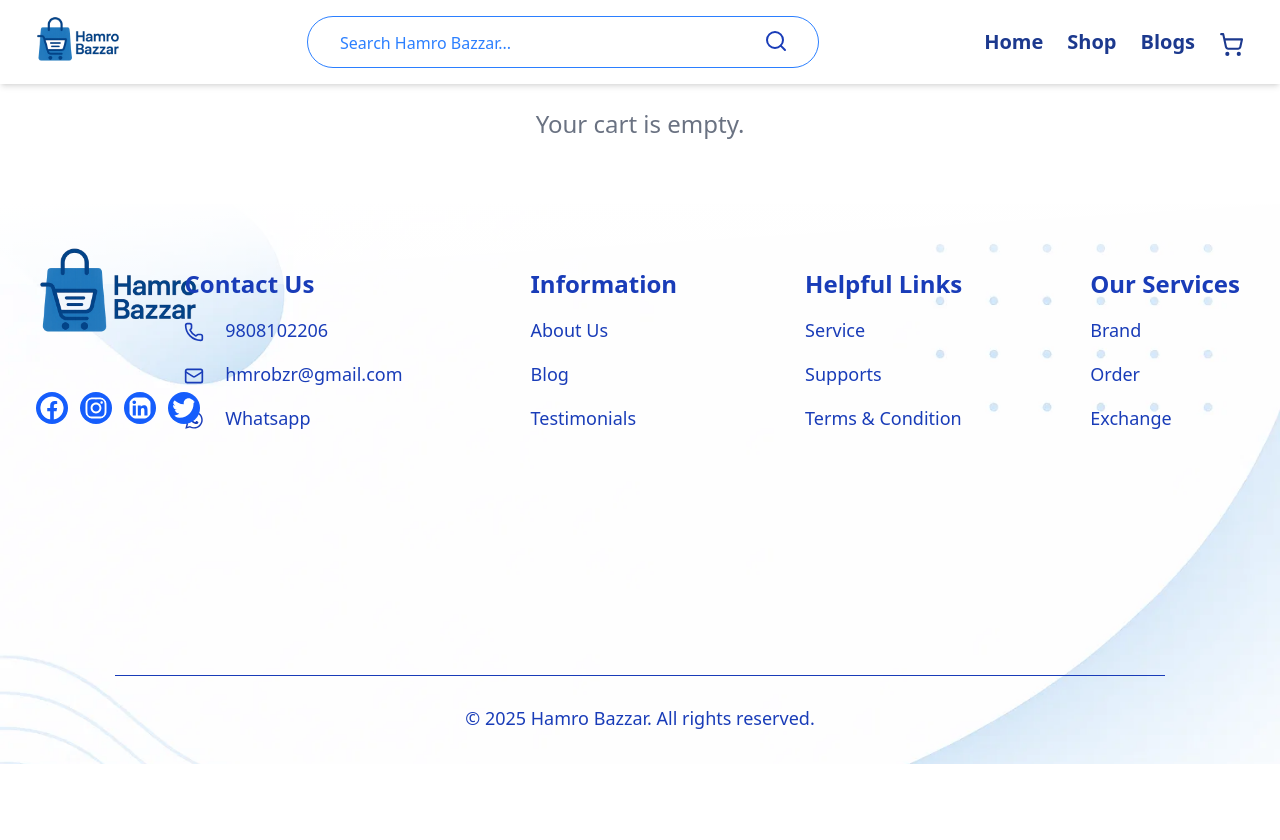
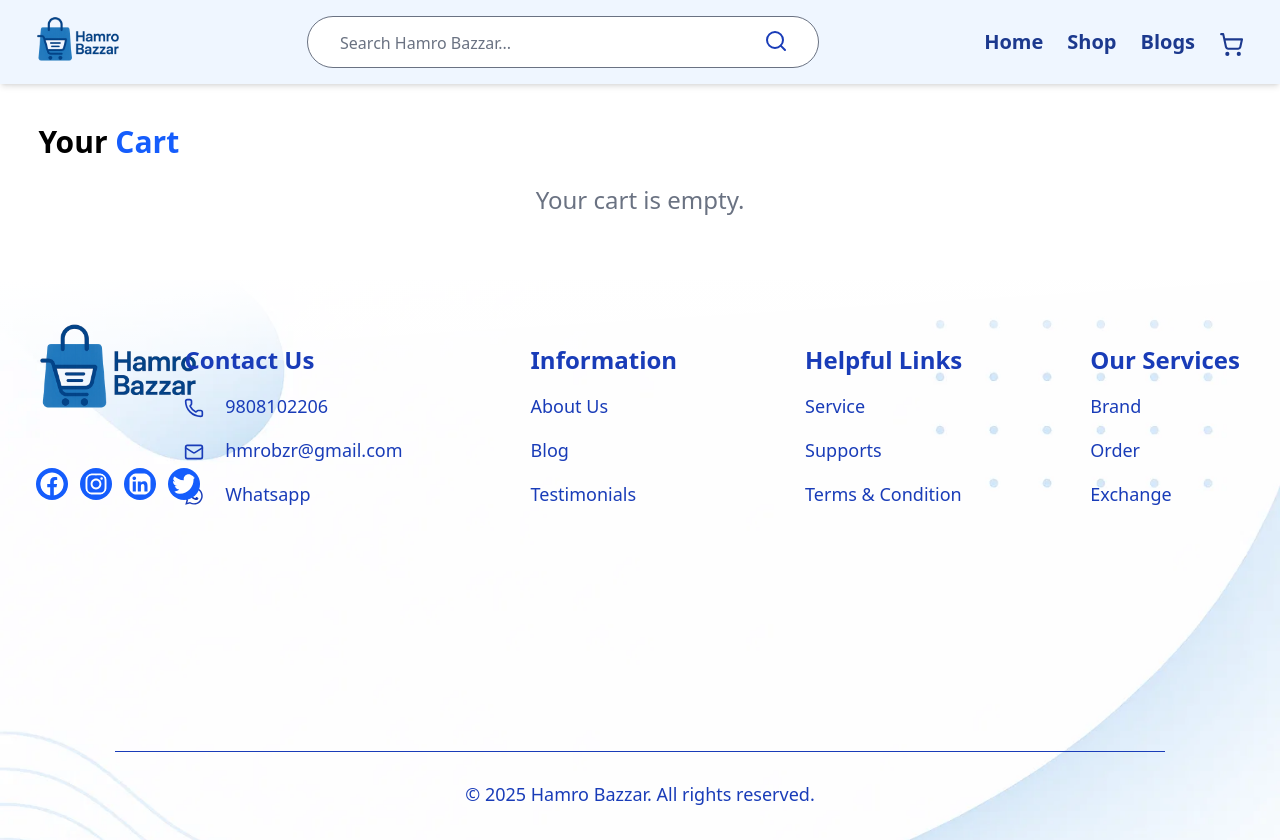
Before and after one commit to BibasYonghang/hamro-bazzar-frontend, a React (Vite) app: page /cart in a window 1280 px wide. Before the commit the page ends 800 px from the top, so only its background shows below. Built offline with nearby package versions, Linux system fonts and the light colour scheme.

Commit message:
fix add to cart feature

```diff
--- a/src/App.jsx
+++ b/src/App.jsx
@@ -1,5 +1,4 @@
-// App.jsx
-import React from "react";
+import React, { useState } from "react";
 import { Routes, Route } from "react-router-dom";
 import Navbar from "./components/Navbar";
 import Footer from "./components/Footer";
@@ -8,28 +7,36 @@
 import ProductDetail from "./pages/ProductDetail";
 import CartPage from "./pages/CartPage";
 import CheckoutPage from "./pages/CheckoutPage";
-import NotFound from "./pages/NotFound";
 import Cart from "./pages/Cart";
 import Blog from "./pages/Blog";
 import BlogDetail from "./pages/BlogDetail";
 import OfferProduct from "./pages/OfferProduct";
+import NotFound from "./pages/NotFound";
 
 function App() {
+  // 1. Create cart state
+  const [cart, setCart] = useState([]);
+
+  // 2. Function to handle adding products to the cart
+  const handleAddToCart = (product) => {
+    setCart((prevCart) => [...prevCart, product]);
+    console.log("Cart after adding:", [...cart, product]);
+  };
+
   return (
     <div className="flex flex-col">
-      <Navbar />
-      <main className="">
+      <Navbar cartCount={cart.length} /> {/* Optional: pass cart count to navbar */}
+      <main>
         <Routes>
-          <Route path="/" element={<Home />} />
-          <Route path="/shop" element={<Shop />} />
+          <Route path="/" element={<Home onAddToCart={handleAddToCart} />} />
+          <Route path="/shop" element={<Shop onAddToCart={handleAddToCart} />} />
           <Route path="/offer-product" element={<OfferProduct />} />
-          <Route path="/product/:id" element={<ProductDetail />} />
-          <Route path="/cart" element={<Cart />} />
-          <Route path="/cart" element={<CartPage />} />
+          <Route path="/product/:id" element={<ProductDetail onAddToCart={handleAddToCart} />} />
+          <Route path="/cart" element={<CartPage cart={cart} />} />  {/* Only one cart route */}
           <Route path="/checkout" element={<CheckoutPage />} />
-          <Route path="*" element={<NotFound />} />
           <Route path="/blog" element={<Blog />} />
           <Route path="/blog/:slug" element={<BlogDetail />} />
+          <Route path="*" element={<NotFound />} />
         </Routes>
       </main>
       <Footer />
--- a/src/components/Navbar.jsx
+++ b/src/components/Navbar.jsx
@@ -12,13 +12,13 @@
   ]
 
   return (
-    <nav className="sticky top-0 z-50 w-full bg-white shadow-md flex justify-between items-center pr-5
+    <nav className="sticky top-0 z-50 w-full bg-blue-50 shadow-md flex justify-between items-center pr-5
     lg:pl-4 sm:pl-2
     lg:pr-9 sm:pr-6
    ">
       <Link to="/" className="text-2xl font-bold text-blue-600"><img src="/hamro-bazzar-logo.png" alt="" className="h-21" /></Link>
-      <div className="w-[40vw] h-13 border border-blue-500 outline-blue-600 rounded-full">
-        <input type="text" placeholder="Search Hamro Bazzar..." className="w-[35vw] h-13 outline-none placeholder:text-blue-500
+      <div className="w-[40vw] h-13 bg-white border border-gray-500 outline-gray-600 rounded-full">
+        <input type="text" placeholder="Search Hamro Bazzar..." className="w-[35vw] h-13 outline-none  placeholder:text-gray-500
         lg:pl-8 sm:pl-5 pl-3
         " />
         <Search className="inline mb-2  hover:cursor-pointer text-blue-800 hover:text-blue-500
--- a/src/components/ProductCard.jsx
+++ b/src/components/ProductCard.jsx
@@ -1,39 +1,30 @@
-import React from 'react'
-import { Link } from 'react-router-dom'
+import React from 'react';
+import { Link, useNavigate } from 'react-router-dom';
 
 export default function ProductCard({ product, onAddToCart }) {
+  const navigate = useNavigate();
+
+  const addToCart = () => {
+    onAddToCart(product); // add product to cart
+    navigate("/cart");    // redirect to cart page
+  };
+
   return (
-    <div className="bg-white shadow-2xl hover:shadow-lg flex flex-col mt-2
-  w-full sm:w-[40vw] md:w-full
-  sm:p-4 p-2
-  ">
+    <div className="bg-white shadow-2xl hover:shadow-lg flex flex-col mt-2 w-full sm:w-[40vw] md:w-full sm:p-4 p-2">
       <Link to={`/product/${product.id}`}>
-        <div className='w-full overflow-hidden
-        h-28 sm:h-44 md:h-55'>
+        <div className='w-full overflow-hidden h-28 sm:h-44 md:h-55'>
           <img src={product.image} alt={product.name} className="w-full h-full object-cover mb-4 hover:scale-105 duration-200 transition-transform" />
         </div>
 
-        <h3 className="font-semibold  mb-1 hover:underline
-         sm:text-lg text-sm
-         ">
+        <h3 className="font-semibold mb-1 hover:underline sm:text-lg text-sm">
           {product.name}
         </h3>
       </Link>
-      <p className="text-gray-500
-       sm:text-lg text-sm
-      ">
-        {product.category}
-
-      </p>
-      <p className="font-bold text-blue-600
-       sm:mb-4 mb-1
-      ">
-        ${product.price}
-      </p>
+      <p className="text-gray-500 sm:text-lg text-sm">{product.category}</p>
+      <p className="font-bold text-blue-600 sm:mb-4 mb-1">${product.price}</p>
       <button
-        className="relative w-38 group overflow-hidden bg-blue-600 text-white rounded transition hover:cursor-pointer
-        sm:h-10 h-8"
-        onClick={() => onAddToCart(product)}
+        className="relative w-38 group overflow-hidden bg-blue-600 text-white rounded transition hover:cursor-pointer sm:h-10 h-8"
+        onClick={addToCart}
       >
         <span
           className="absolute inset-0 h-full w-full bg-blue-500 scale-x-0 group-hover:scale-x-100 origin-center transition-transform duration-300 ease-in-out z-0"
@@ -43,5 +34,5 @@
         </span>
       </button>
     </div>
-  )
+  );
 }
--- a/src/pages/Cart.jsx
+++ b/src/pages/Cart.jsx
@@ -17,10 +17,10 @@
               </div>
             </div>
             <div className="flex items-center gap-2">
-              <button onClick={() => onUpdateQty(item.id, item.quantity - 1)} className="px-2 py-1 bg-gray-200 rounded">-</button>
+              <button onClick={() => onUpdateQty(item.id, item.quantity - 1)} className="px-3 py-1 bg-blue-200 font-semibold hover:cursor-pointer rounded">-</button>
               <span>{item.quantity}</span>
-              <button onClick={() => onUpdateQty(item.id, item.quantity + 1)} className="px-2 py-1 bg-gray-200 rounded">+</button>
-              <button onClick={() => onRemove(item.id)} className="ml-4 text-red-500 hover:underline">Remove</button>
+              <button onClick={() => onUpdateQty(item.id, item.quantity + 1)} className="px-2 py-1 bg-blue-200 font-semibold hover:cursor-pointer rounded">+</button>
+              <button onClick={() => onRemove(item.id)} className="ml-4 text-red-500 px-3 font-semibold hover:cursor-pointer hover:underline hover:font-bold">Remove</button>
             </div>
           </li>
         ))}
--- a/src/pages/CartPage.jsx
+++ b/src/pages/CartPage.jsx
@@ -1,18 +1,23 @@
-// CartPage.jsx
 import React from 'react';
 import Cart from '../pages/Cart';
 import { Link } from 'react-router-dom';
 
-const CartPage = ({ cartItems, onRemove, onUpdateQty }) => {
-  const total = cartItems.reduce((sum, item) => sum + item.price * item.quantity, 0);
+const CartPage = ({ cart }) => {
+  // Make sure each product has a quantity, or default to 1
+  const total = cart.reduce((sum, item) => sum + item.price * (item.quantity || 1), 0);
+
   return (
-    <div>
-      <h2 className="text-2xl font-bold mb-4">Your Cart</h2>
-      <Cart cartItems={cartItems} onRemove={onRemove} onUpdateQty={onUpdateQty} />
-      {cartItems.length > 0 && (
+    <div className='px-[3vw]'>
+      <h2 className="text-3xl font-bold mt-10">Your <span className='text-blue-600'>Cart</span> </h2>
+      {/* Pass the correct prop name to Cart */}
+      <Cart cartItems={cart} />
+
+      {cart.length > 0 && (
         <div className="mt-6 flex flex-col md:flex-row justify-between items-center gap-4">
           <div className="text-xl font-bold">Total: ${total.toFixed(2)}</div>
-          <Link to="/checkout" className="bg-blue-600 text-white px-6 py-2 rounded hover:bg-blue-700 transition">Proceed to Checkout</Link>
+          <Link to="/checkout" className="bg-blue-600 text-white px-6 py-2 rounded hover:bg-blue-700 transition">
+            Proceed to Checkout
+          </Link>
         </div>
       )}
     </div>
--- a/src/pages/ProductDetail.jsx
+++ b/src/pages/ProductDetail.jsx
@@ -8,8 +8,17 @@
   const navigate = useNavigate();
   const product = products.find(p => p.id === parseInt(id));
 
+
+  const [cartExist, setcartExist] = useState([])
+
+
+  const addToCart = () => {
+    onAddToCart(product);
+    navigate("/cart");
+  };
+
+
   if (!product) return <div>Product not found.</div>;
-
   return (
     <div className="max-w-3xl mx-auto p-6 bg-white rounded shadow mt-6">
       <button onClick={() => navigate(-1)} className="mb-4 text-blue-600 hover:underline">&larr; Back</button>
@@ -22,7 +31,7 @@
           <p className="mb-6">{product.description}</p>
           <button
             className="bg-blue-600 text-white px-6 py-2 rounded hover:bg-blue-700 transition"
-            onClick={() => onAddToCart(product)}
+            onClick={addToCart}
           >
             Add to Cart
           </button>
```
